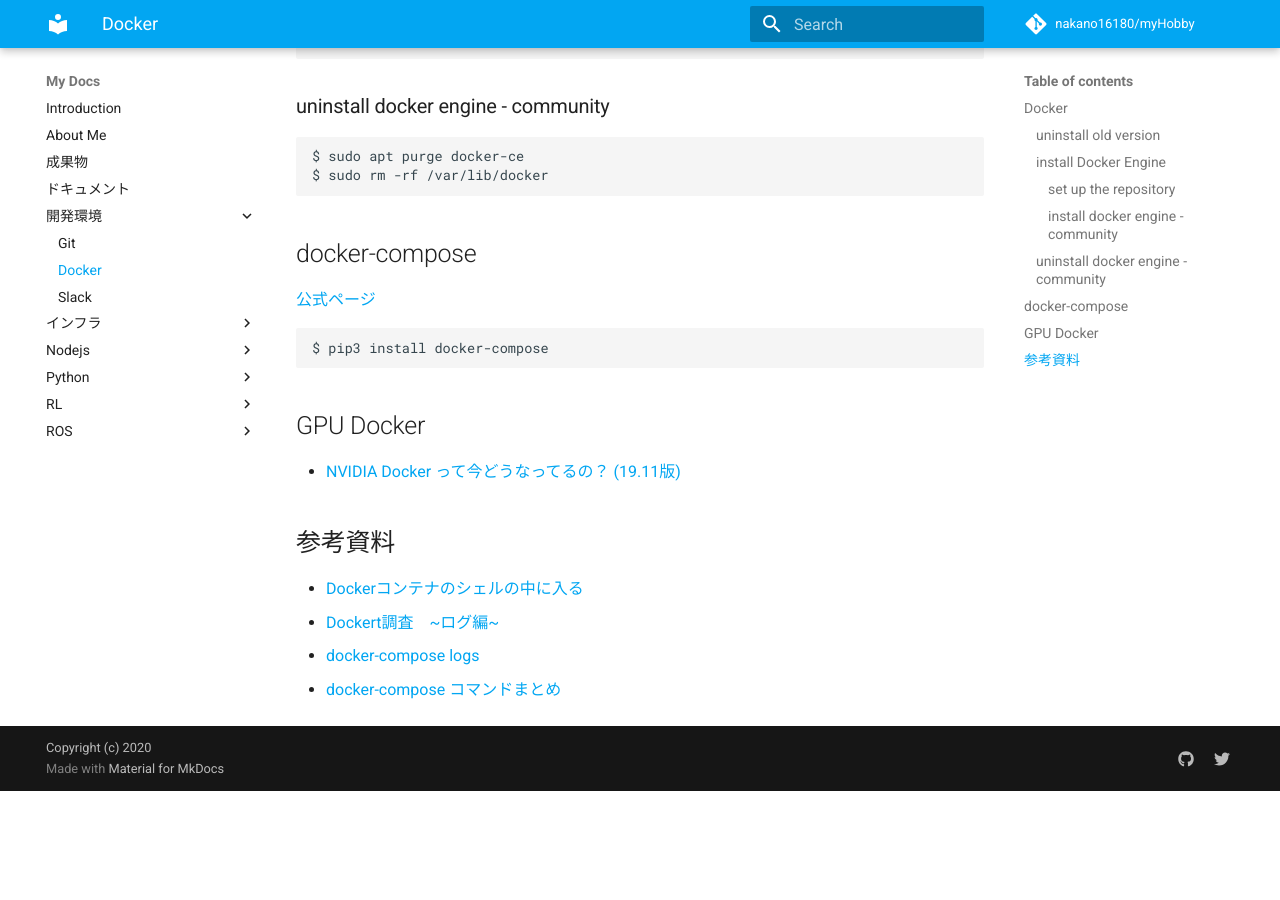
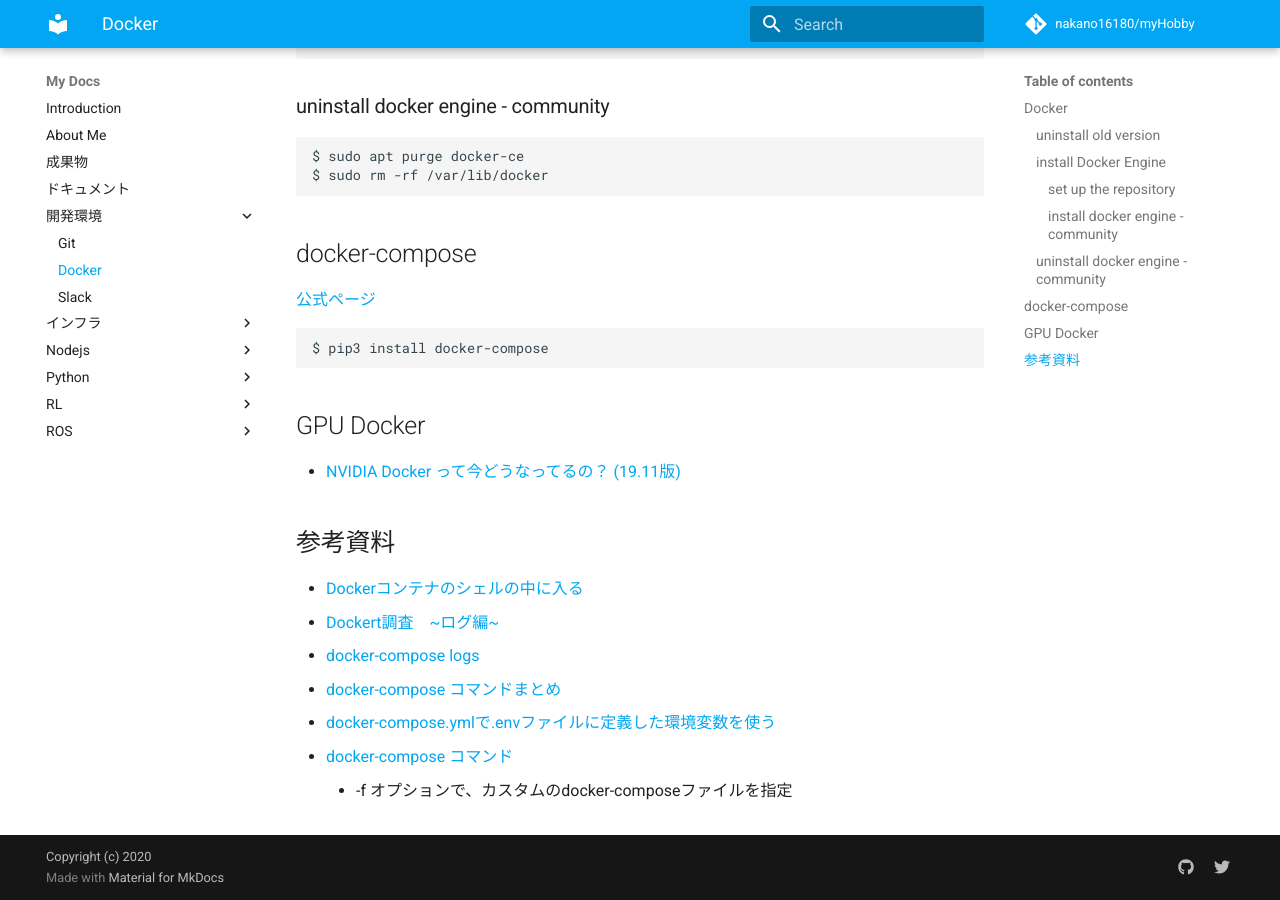
Before and after one commit to nakano16180/myHobby, an MkDocs documentation site: the page built from docs/dev/docker.md, in a window 1280 px wide and 900 px high, scrolled down 687 px. Built offline with MkDocs 1.6.1 and Material for MkDocs 9.7.7, drawn with Linux system fonts in a browser that asks for light colours; comment, search, counter and statistics services are not loaded; before the commit the page ends 1478 px from its top, so only the background shows below that.

Commit message:
update docker page

```diff
--- a/docs/dev/docker.md
+++ b/docs/dev/docker.md
@@ -47,3 +47,6 @@
   - [Dockert調査　~ログ編~](https://qiita.com/HommaHomma/items/f943fa3397bc3f386057)
   - [docker-compose logs](https://docs.docker.com/compose/reference/logs/)
   - [docker-compose コマンドまとめ](https://qiita.com/wasanx25/items/d47caf37b79e855af95f)
+  - [docker-compose.ymlで.envファイルに定義した環境変数を使う](https://kitigai.hatenablog.com/entry/2019/05/08/003000)
+  - [docker-compose コマンド](http://docs.docker.jp/compose/reference/docker-compose.html)
+    - -f オプションで、カスタムのdocker-composeファイルを指定
```
